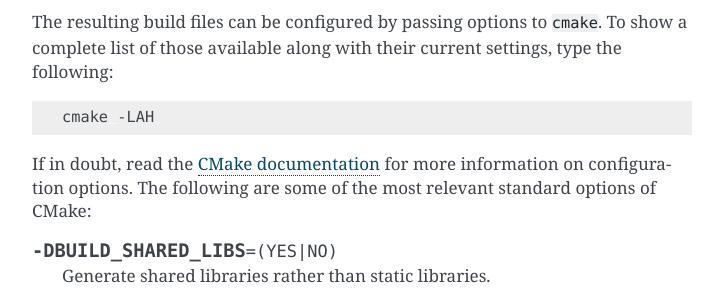
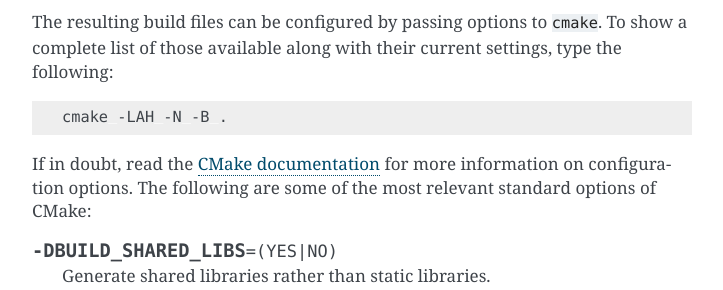
Before and after one commit to redcode/Z80, a Sphinx documentation site: the page built from documentation/installation-from-sources.rst, in a window 1280 px wide and 900 px high, scrolled down 490 px. Shown: the part 152-442 px from the top of the window, without its empty margins (388-1111 px from the left). Built offline with Sphinx 7.4.7, drawn with Linux system fonts in a browser that asks for light colours.

```diff
--- a/documentation/installation-from-sources.rst
+++ b/documentation/installation-from-sources.rst
@@ -45,7 +45,7 @@ The resulting build files can be configured by passing options to ``cmake``. To
 
 .. code-block:: sh
 
-   cmake -LAH
+   cmake -LAH -N -B .
 
 If in doubt, read the `CMake documentation <https://cmake.org/documentation/>`_ for more information on configuration options. The following are some of the most relevant standard options of CMake:
 
```
Also changed, not shown: README.md (+1 -1 lines), 1 other file.
